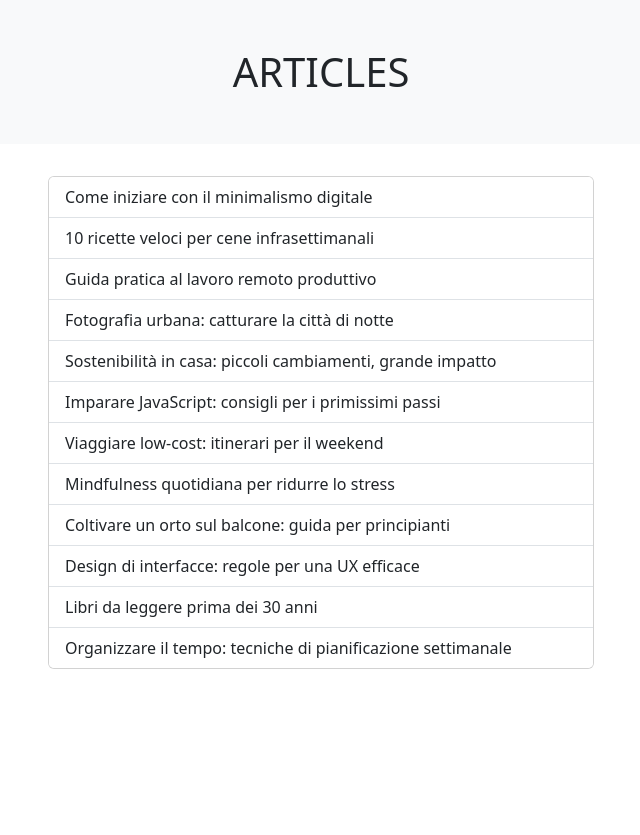
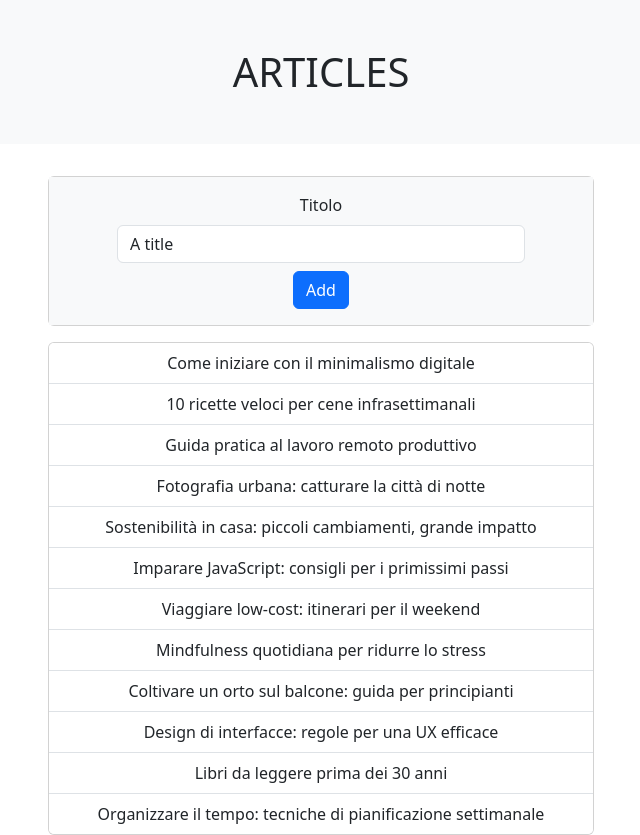
Before and after one commit to Mattia-Giacobelli/react-form, a React (Vite) app: page / in a window 1280 px wide. Shown: the whole page, without its empty margins (319-959 px from the left). Before the commit the page ends 800 px from the top, so only its background shows below. Built offline with nearby package versions, Linux system fonts and the light colour scheme.

Commit message:
change input to a controlled element

```diff
--- /dev/null
+++ b/src/components/Form.jsx
@@ -0,0 +1,30 @@
+import { useState } from "react"
+
+
+
+export default function Form() {
+
+    const [title, setTitle] = useState('A title')
+
+
+    return (
+        <form className="d-flex flex-column align-items-center  bg-light">
+
+            <div className="mb-2 pt-3 w-75 text-center">
+                <label className="form-label">Titolo</label>
+                <input
+                    onChange={e => { setTitle(e.target.value) }}
+                    type="text"
+                    className="form-control"
+                    name="title"
+                    id="title"
+                    placeholder='Your title here'
+                    value={title}
+                />
+            </div>
+            <button type="submit" className="mb-3 btn btn-primary">Add</button>
+
+
+        </form>
+    )
+}
--- a/src/components/Main.jsx
+++ b/src/components/Main.jsx
@@ -1,18 +1,29 @@
+import Form from "./Form"
+
+
 export default function Main({ array }) {
 
 
     return (
         <main>
             <div className="container">
-                <div className="row justify-content-center pt-4">
+                <div className="row align-items-center pt-4 flex-column">
+
                     <div className="col-6">
-                        <div class="card">
-                            <ul class="list-group list-group-flush">
+                        <div className="card mb-3">
+                            <Form />
+
+                        </div>
+                    </div>
+                    <div className="col-6">
+                        <div className="card">
+
+                            <ul className="list-group list-group-flush text-center">
                                 {array.map(article => {
 
                                     return (
 
-                                        <li key={article.id} class="list-group-item">
+                                        <li key={article.id} className="list-group-item">
                                             {article.title}
                                         </li>
                                     )
```
